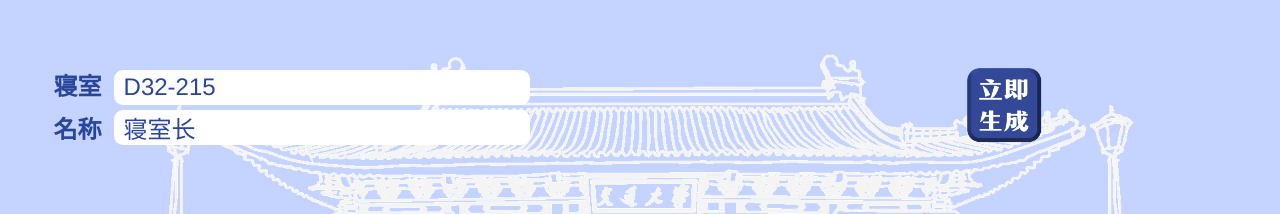
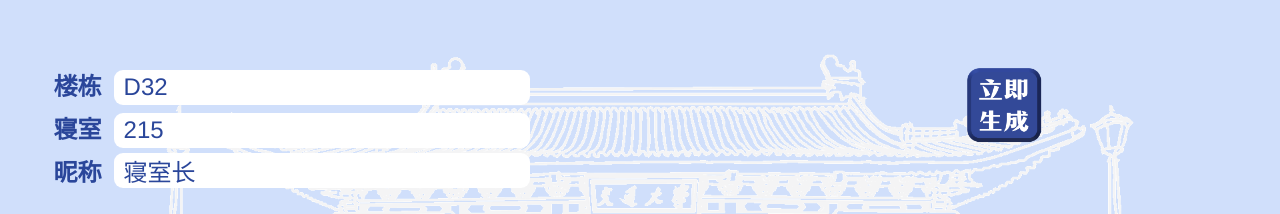
Before and after one commit to HydroHorizon/avatargen, a plain HTML site: page index.html in a window 1280 px wide. Shown: the part 160-374 px from the top of the page. Drawn offline with Linux system fonts and the light colour scheme; a web font is replaced by a local one.

Commit message:
split unit to dorm and room, change bg color

```diff
--- a/assets/core/main.js
+++ b/assets/core/main.js
@@ -63,11 +63,11 @@ function clearSelect() {
     $(".tempList li").removeClass("selected");
 }
 function setAvatar(objColor) {
-    $(".line1").html($("#unit").val());
+    $(".line1").html($("#dorm").val() + '-' + $("#room").val());
     $(".line1").css("background-color", objColor.line1bg);
     $(".line1").css("color", objColor.line1txt);
 
-    $(".line2").html($("#room").val());
+    $(".line2").html($("#title").val());
     $(".line2").css("background-color", objColor.line2bg);
     $(".line2").css("color", objColor.line2txt);
 
--- a/assets/core/style.css
+++ b/assets/core/style.css
@@ -46,7 +46,7 @@ em {
     position: fixed;
     top: 0;
     left: 0;
-    background: #c4d3ff;
+    background: #d0dffb;
     background-image: url(../images/background.png);
     background-repeat: no-repeat;
     background-size: 100%;
--- a/index.html
+++ b/index.html
@@ -29,10 +29,12 @@
         <div class="formContiner">
             <ul id="roomForm">
                 <!-- 楼号可能包括汉字：臻臻楼 -->
-                <li><label><b>寝室</b></label><input style="height:35px;font-size: 24px;" type="text" maxlength="9"
-                        name="unit" id="unit" value="D32-215" /></li>
-                <li><label><b>名称</b></label><input style="height:35px;font-size: 24px;" type="text" maxlength="9"
-                        name="room" id="room" value="寝室长" /></li>
+                <li><label><b>楼栋</b></label><input style="height:35px;font-size: 24px;" type="text" maxlength="8"
+                        name="dorm" id="dorm" value="D32" /></li>
+                <li><label><b>寝室</b></label><input style="height:35px;font-size: 24px;" type="number" maxlength="8"
+                        name="room" id="room" value="215" /></li>
+                <li><label><b>昵称</b></label><input style="height:35px;font-size: 24px;" type="text" maxlength="8"
+                        name="title" id="title" value="寝室长" /></li>
             </ul><button id="btnSubmit"><img src="./assets/images/btnSubmit.png" /></button>
         </div>
         <div id="divAvatar"><img id="roomAvatar">
```
